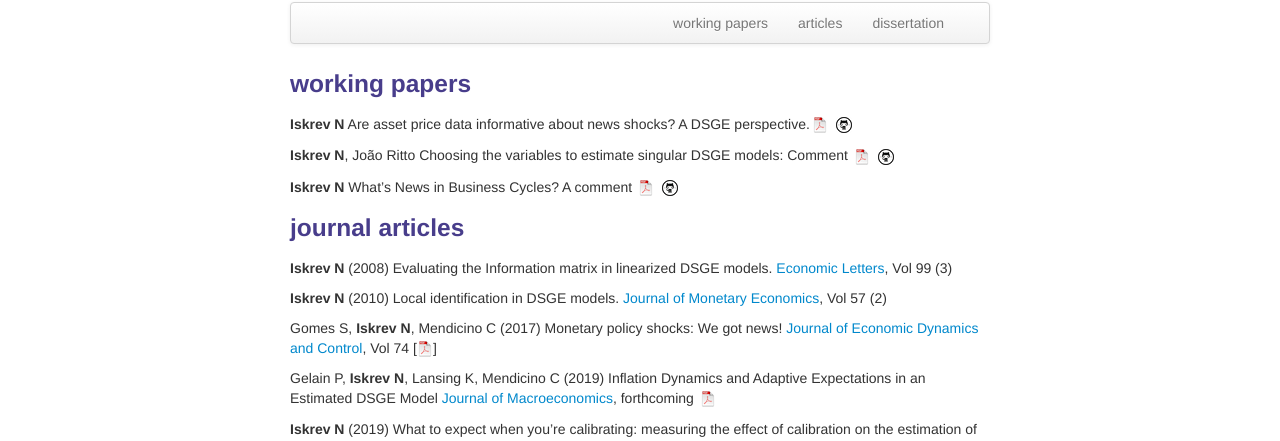
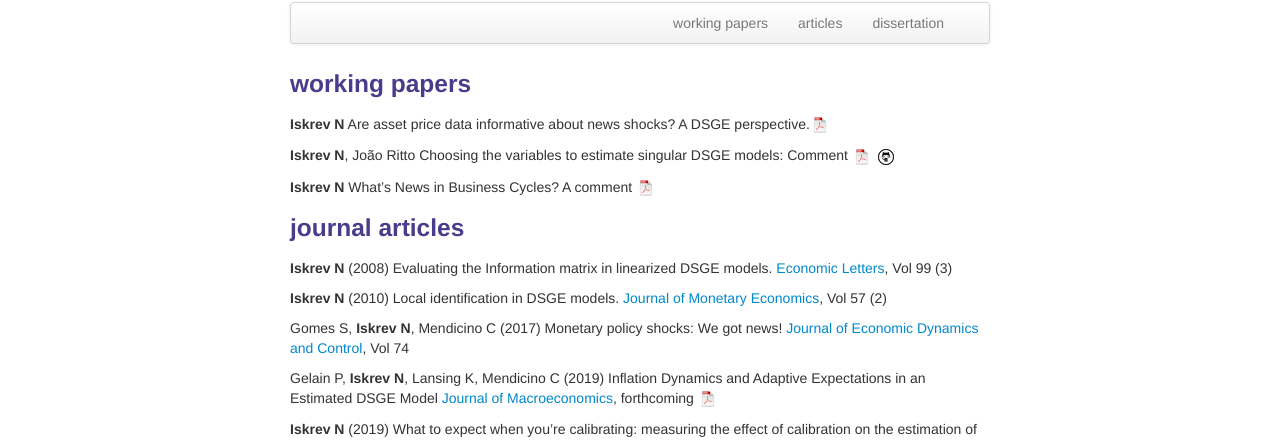
Before and after one commit to niskrev/niskrev.github.io, a Jekyll site: the page built from pages/papers.md, in a window 1280 px wide. Shown: the part 150-591 px from the top of the page. Built offline with Jekyll 4.4.1, drawn with Linux system fonts in a browser that asks for light colours.

Commit message:
fixed more links in papers

```diff
--- a/pages/papers.md
+++ b/pages/papers.md
@@ -15,8 +15,7 @@
 </div>
 
 ### <a name="techreports"></a>working papers
-**Iskrev N** Are asset price data informative about news shocks? A DSGE perspective.[![pdf](icons16/pdf-icon.png)](../assets/papers/Asset-news.pdf)
-[![GitHub](icons16/github-icon.png)](https://github.com/niskrev/Asset-news)
+**Iskrev N** Are asset price data informative about news shocks? A DSGE perspective.[![pdf](icons16/pdf-icon.png)](https://www.ecb.europa.eu/pub/pdf/scpwps/ecb.wp2161.en.pdf?ac50bbe68a8a315ec81869135857be20)
 
 **Iskrev N**, João Ritto Choosing the variables to estimate singular DSGE models: Comment
 [![pdf](icons16/pdf-icon.png)](https://github.com/niskrev/commentCFM/blob/master/CommentCFM.pdf)
@@ -24,7 +23,6 @@
 
 **Iskrev N** What’s News in Business Cycles? A comment
 [![pdf](icons16/pdf-icon.png)](../assets/papers/SGU-Comment.pdf)
-[![GitHub](icons16/github-icon.png)](https://github.com/niskrev/SGU-comment)
 
 
 [//]: #**Iskrev N** On the distribution of information in the moment structure of DSGE models
@@ -39,7 +37,7 @@
 
 **Iskrev N** (2010) Local identification in DSGE models. [Journal of Monetary Economics](http://www.sciencedirect.com/science/journal/03043932), Vol 57 (2)
 
-Gomes S, **Iskrev N**, Mendicino C (2017) Monetary policy shocks: We got news! [Journal of Economic Dynamics and Control](http://www.sciencedirect.com/science/journal/01651889), Vol 74 [![pdf](icons16/pdf-icon.png)]
+Gomes S, **Iskrev N**, Mendicino C (2017) Monetary policy shocks: We got news! [Journal of Economic Dynamics and Control](https://www.sciencedirect.com/science/article/pii/S0165188916301749), Vol 74
 
 Gelain P, **Iskrev N**, Lansing K, Mendicino C (2019) Inflation Dynamics and Adaptive Expectations in an Estimated DSGE Model [Journal of Macroeconomics](https://www.sciencedirect.com/journal/journal-of-macroeconomics), forthcoming [![pdf](icons16/pdf-icon.png)](../assets/papers/Adaptive.pdf)
 
```
